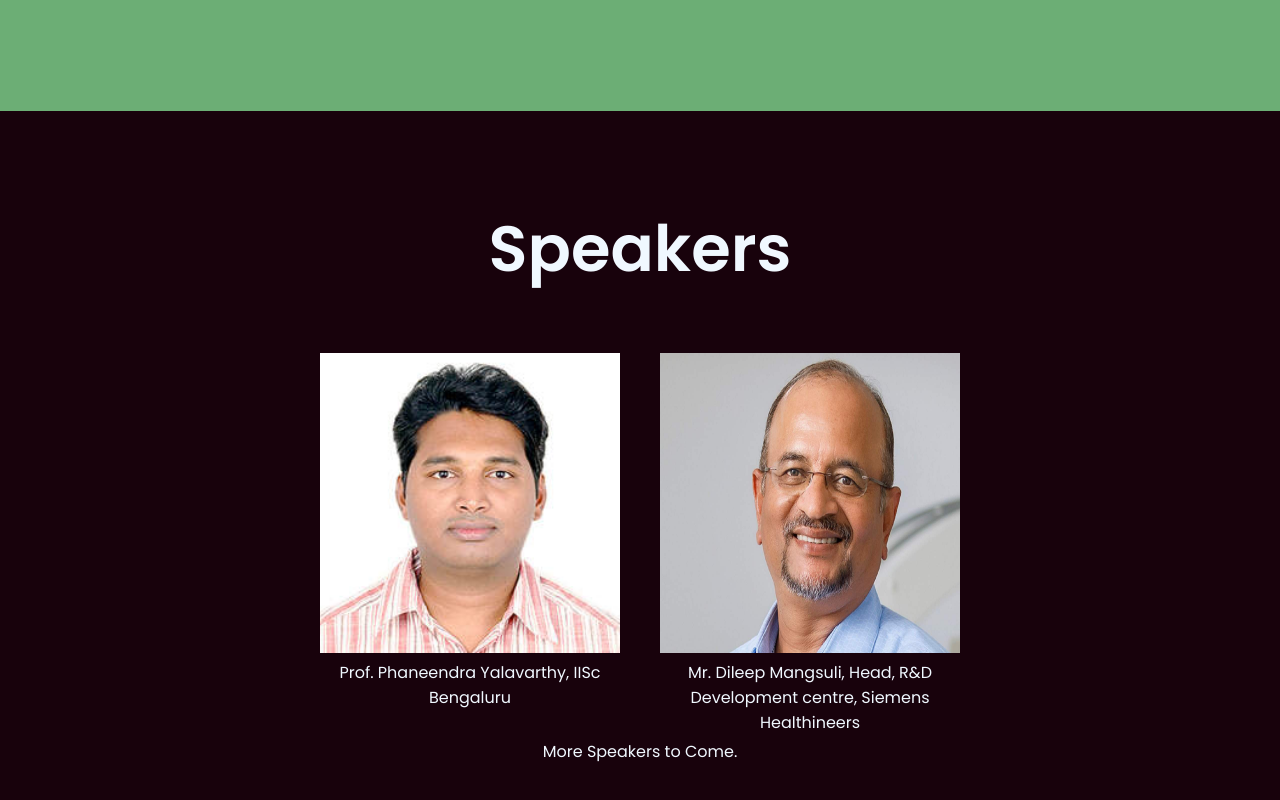
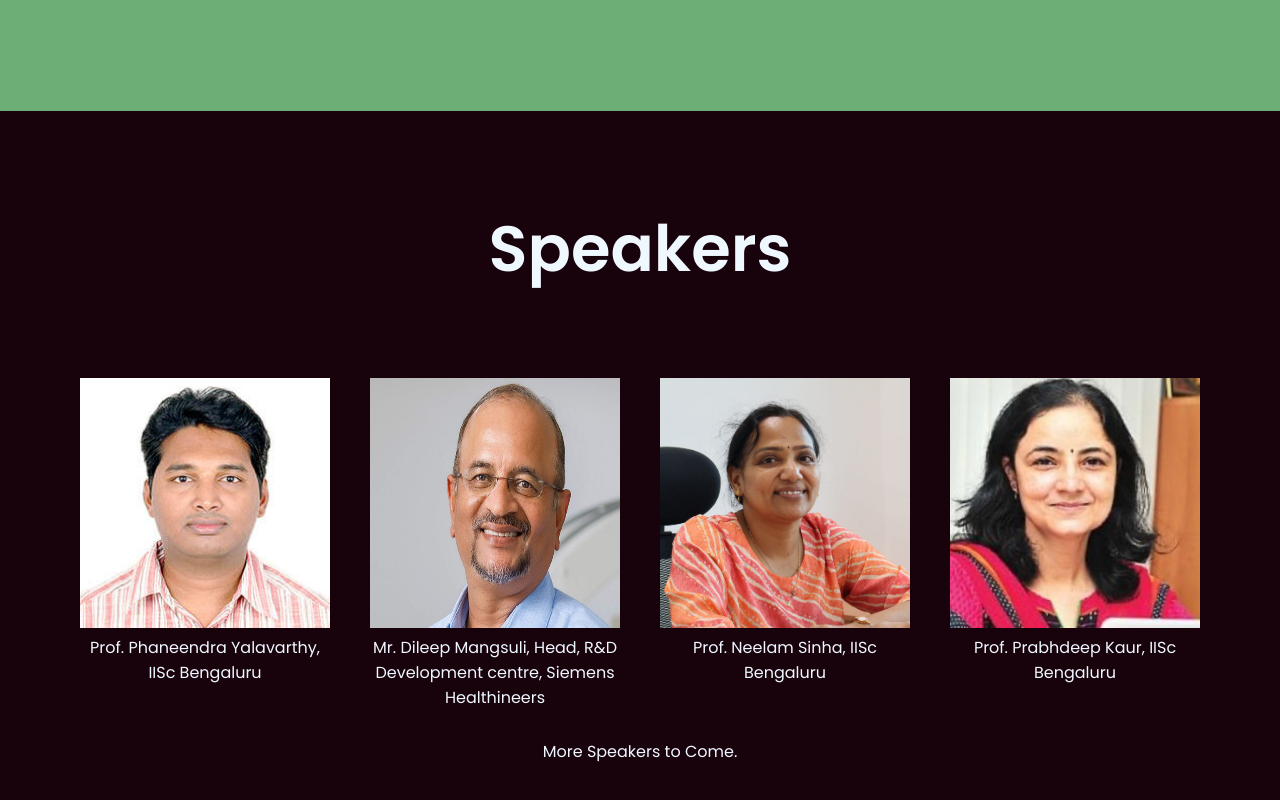
Before and after one commit to crocs-in-socks/IIScite, a React (Create React App) app in the folder frontend/: page / in a window 1280 px wide. Shown: the part 2049-2849 px from the top of the page. Built offline with nearby package versions, Linux system fonts and the light colour scheme.

Commit message:
Added more speakers

```diff
--- a/frontend/src/components/SpeakerComponent.js
+++ b/frontend/src/components/SpeakerComponent.js
@@ -3,6 +3,8 @@ import Speaker from "./SpeakerCard";
 import "../styles/SpeakerComponent.css";
 import SpeakerImage1 from "../assets/images/speaker.jpeg";
 import SpeakerImage10 from "../assets/images/speaker10.jpg"
+import SpeakerImage11 from "../assets/images/speaker11.jpg"
+import SpeakerImage12 from "../assets/images/speaker12.jpeg"
 
 export default function Speakers() {
     return(
@@ -15,6 +17,8 @@ export default function Speakers() {
                 <div className="speakercomponent-row">
                     <Speaker image={SpeakerImage1} name={"Prof. Phaneendra Yalavarthy, IISc Bengaluru"}/>
                     <Speaker image={SpeakerImage10} name={"Mr. Dileep Mangsuli, Head, R&D Development centre, Siemens Healthineers"}/>
+                    <Speaker image={SpeakerImage11} name={"Prof. Neelam Sinha, IISc Bengaluru"}/>
+                    <Speaker image={SpeakerImage12} name={"Prof.  Prabhdeep Kaur, IISc Bengaluru"}/>
                 </div>
                 <div className="speakercomponent-row">
                     More Speakers to Come.
--- a/frontend/src/styles/SpeakerCard.css
+++ b/frontend/src/styles/SpeakerCard.css
@@ -14,8 +14,8 @@
 }
 
 .speakercard-image > img {
-    width: 300px;
-    height: 300px;
+    width: 250px;
+    height: 250px;
 }
 
 @media (max-width: 950px) {
```
Also changed, not shown: frontend/src/assets/images/speaker11.jpg (added), frontend/src/assets/images/speaker12.jpeg (added).
